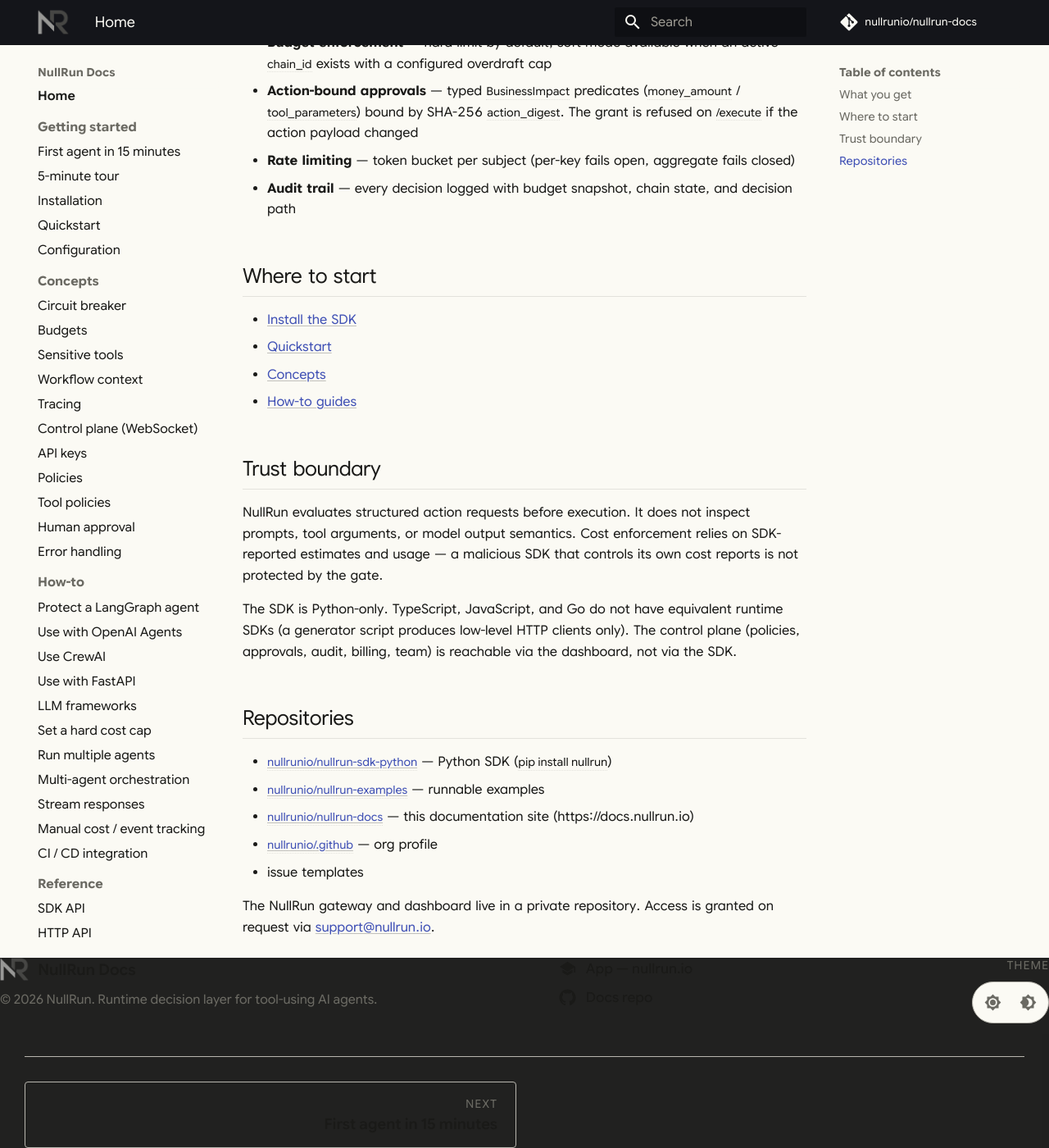
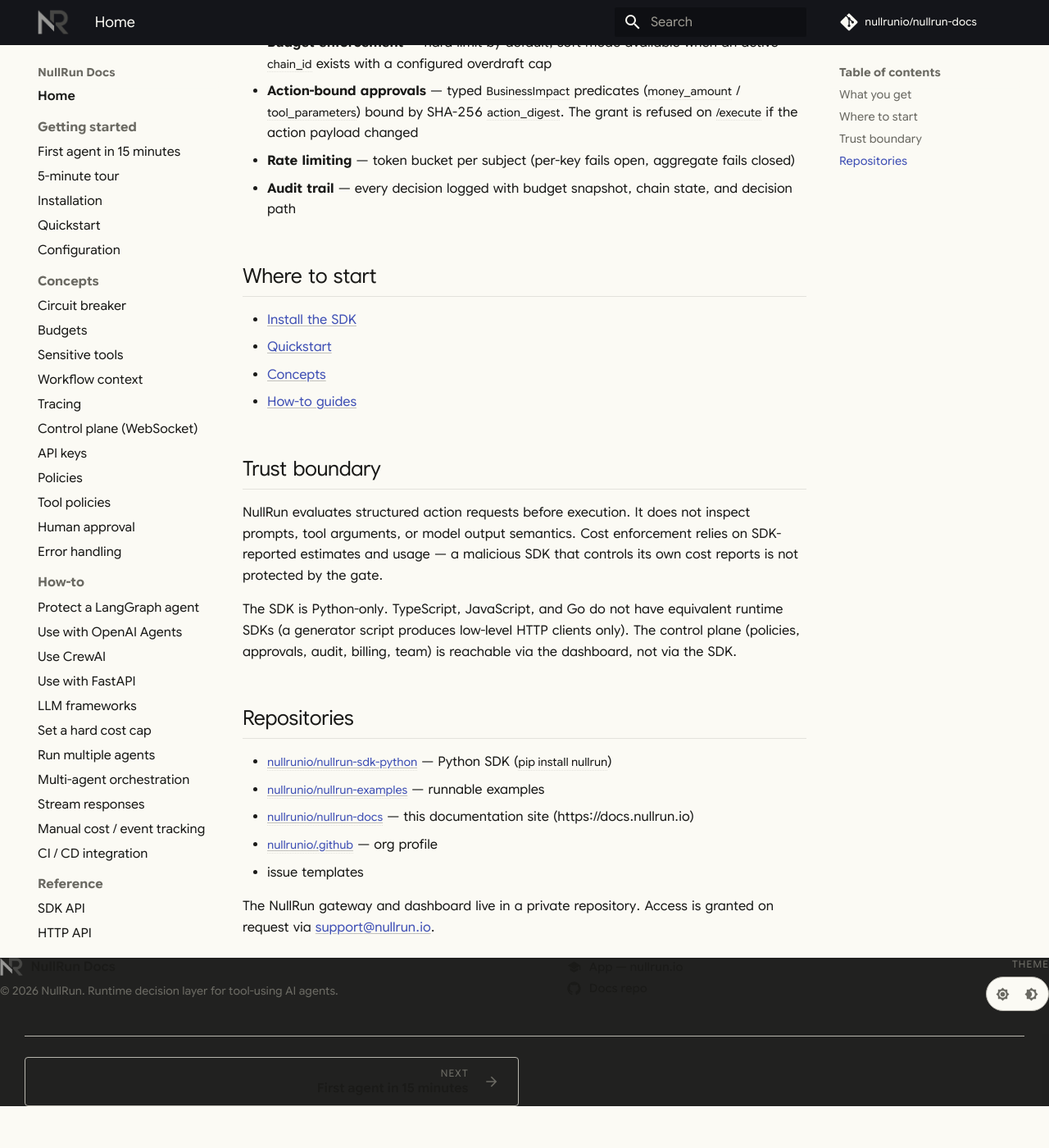
Before and after one commit to nullrunio/nullrun-docs, an MkDocs documentation site: the page built from docs/index.md, in a window 1280 px wide and 1400 px high, scrolled down 518 px. Shown: the whole window at 82% size. Built offline with MkDocs 1.6.1 and Material for MkDocs 9.7.7, drawn with Linux system fonts in a browser that asks for light colours; comment, search, counter and statistics services are not loaded; after the commit the page ends 1867 px from its top, so only the background shows below that.

Commit message:
upd doc str

```diff
--- a/docs/stylesheets/extra.css
+++ b/docs/stylesheets/extra.css
@@ -1188,52 +1188,52 @@
 }
 
 /* Column 1 � brand */
-.nr-footer__brand { display: flex; flex-direction: column; gap: 0.6rem; }
+.nr-footer__brand { display: flex; flex-direction: column; gap: 0.45rem; }
 .nr-footer__logo {
   display: inline-flex;
   align-items: center;
-  gap: 0.55rem;
+  gap: 0.5rem;
   text-decoration: none;
   color: var(--md-default-fg-color);
   font-weight: 600;
-  font-size: 0.95rem;
+  font-size: 0.8rem;
 }
-.nr-footer__logo img { height: 1.4rem; width: auto; }
+.nr-footer__logo img { height: 1.1rem; width: auto; }
 .nr-footer__copy {
   margin: 0;
-  font-size: 0.78rem;
+  font-size: 0.68rem;
   color: var(--md-default-fg-color--light);
-  line-height: 1.45;
+  line-height: 1.4;
 }
 
 /* Column 2 � repo + nullrun.io links */
 .nr-footer__links {
   display: flex;
   flex-direction: column;
-  gap: 0.7rem;
-  padding-top: 0.15rem;
+  gap: 0.4rem;
+  padding-top: 0.1rem;
 }
 .nr-footer__link {
   display: inline-flex;
   align-items: center;
-  gap: 0.6rem;
+  gap: 0.5rem;
   text-decoration: none;
   color: var(--md-default-fg-color);
-  font-size: 0.85rem;
+  font-size: 0.72rem;
   font-weight: 500;
 }
 .nr-footer__link:hover { color: var(--md-accent-fg-color); text-decoration: underline; }
-.nr-footer__link svg { width: 1.05rem; height: 1.05rem; fill: currentColor; flex-shrink: 0; }
+.nr-footer__link svg { width: 0.85rem; height: 0.85rem; fill: currentColor; flex-shrink: 0; }
 
 /* Column 3 � palette toggle */
 .nr-footer__palette {
   display: flex;
   flex-direction: column;
   align-items: flex-end;
-  gap: 0.55rem;
+  gap: 0.4rem;
 }
 .nr-footer__palette-label {
-  font-size: 0.7rem;
+  font-size: 0.6rem;
   letter-spacing: 0.06em;
   text-transform: uppercase;
   color: var(--md-default-fg-color--light);
@@ -1241,8 +1241,8 @@
 .nr-footer__palette-form {
   display: inline-flex;
   align-items: center;
-  gap: 0.3rem;
-  padding: 0.3rem;
+  gap: 0.25rem;
+  padding: 0.25rem;
   border-radius: 999px;
   border: 1px solid var(--md-default-fg-color--lightest);
   background: var(--md-default-bg-color);
@@ -1251,33 +1251,35 @@
   display: inline-flex;
   align-items: center;
   justify-content: center;
-  width: 1.85rem;
-  height: 1.85rem;
+  width: 1.5rem;
+  height: 1.5rem;
   border-radius: 999px;
   cursor: pointer;
   color: var(--md-default-fg-color--light);
   transition: background 120ms ease, color 120ms ease;
 }
-.nr-footer__palette-btn svg { width: 1.05rem; height: 1.05rem; fill: currentColor; }
+.nr-footer__palette-btn svg { width: 0.85rem; height: 0.85rem; fill: currentColor; }
 .nr-footer__palette-btn:hover {
   background: var(--md-default-bg-color--light);
   color: var(--md-default-fg-color);
 }
 
-/* Prev / next pager under the footer */
+/* Prev / next pager under the footer.
+   Arrow icon + 2-line text inline; cards ~52px tall instead of 81px. */
 .nr-footer__pager {
   display: grid;
   grid-template-columns: 1fr 1fr;
-  gap: 1rem;
-  margin-top: 2rem;
-  padding-top: 1.5rem;
+  gap: 0.75rem;
+  margin-top: 1.5rem;
+  padding-top: 1.25rem;
   border-top: 1px solid var(--md-default-fg-color--lightest);
 }
 .nr-footer__pager-link {
   display: flex;
-  flex-direction: column;
-  gap: 0.2rem;
-  padding: 0.85rem 1.1rem;
+  align-items: center;
+  gap: 0.65rem;
+  padding: 0.55rem 0.85rem;
+  min-height: 2.75rem;
   border-radius: var(--md-border-radius);
   border: 1px solid var(--md-default-fg-color--lightest);
   text-decoration: none;
@@ -1288,24 +1290,42 @@
   border-color: var(--md-default-fg-color);
   background: var(--md-default-bg-color--light);
 }
-.nr-footer__pager-link--next { text-align: right; align-items: flex-end; }
+.nr-footer__pager-link--next { flex-direction: row-reverse; }
+.nr-footer__pager-text {
+  display: flex;
+  flex-direction: column;
+  gap: 0.05rem;
+  min-width: 0;
+}
+.nr-footer__pager-link--next .nr-footer__pager-text { text-align: right; align-items: flex-end; }
+.nr-footer__pager-link--prev .nr-footer__pager-text { text-align: left; align-items: flex-start; }
 .nr-footer__pager-direction {
-  font-size: 0.7rem;
+  font-size: 0.6rem;
   letter-spacing: 0.06em;
   text-transform: uppercase;
   color: var(--md-default-fg-color--light);
 }
-.nr-footer__pager-title { font-size: 0.92rem; font-weight: 600; }
+.nr-footer__pager-title { font-size: 0.78rem; font-weight: 600; line-height: 1.25; }
+.nr-footer__pager-arrow {
+  display: inline-flex;
+  align-items: center;
+  justify-content: center;
+  width: 1.5rem;
+  height: 1.5rem;
+  flex-shrink: 0;
+  color: var(--md-default-fg-color--light);
+}
+.nr-footer__pager-arrow svg { width: 1rem; height: 1rem; fill: currentColor; }
+.nr-footer__pager-link:hover .nr-footer__pager-arrow { color: var(--md-default-fg-color); }
 
 /* Responsive: footer collapses on narrow viewports. */
 @media (max-width: 60em) {
   .nr-footer__inner {
     grid-template-columns: 1fr;
-    gap: 1.75rem;
+    gap: 1.25rem;
   }
   .nr-footer__palette { align-items: flex-start; }
   .nr-footer__pager { grid-template-columns: 1fr; }
-  .nr-footer__pager-link--next { text-align: left; align-items: flex-start; }
 }
 
 /* Drop Material's default footer chrome � our override replaces it. */
--- a/overrides/partials/footer.html
+++ b/overrides/partials/footer.html
@@ -98,15 +98,29 @@
       {% if page.previous_page %}
       <a class="nr-footer__pager-link nr-footer__pager-link--prev"
          href="{{ page.previous_page.url | url }}">
-        <span class="nr-footer__pager-direction">Previous</span>
-        <span class="nr-footer__pager-title">{{ page.previous_page.title }}</span>
+        <span class="nr-footer__pager-arrow" aria-hidden="true">
+          <svg xmlns="http://www.w3.org/2000/svg" viewBox="0 0 24 24">
+            <path d="M20 11v2H8l5.5 5.5-1.42 1.42L4.5 12l7.58-7.58L13.5 5.84 8 11h12Z"/>
+          </svg>
+        </span>
+        <span class="nr-footer__pager-text">
+          <span class="nr-footer__pager-direction">Previous</span>
+          <span class="nr-footer__pager-title">{{ page.previous_page.title }}</span>
+        </span>
       </a>
       {% endif %}
       {% if page.next_page %}
       <a class="nr-footer__pager-link nr-footer__pager-link--next"
          href="{{ page.next_page.url | url }}">
-        <span class="nr-footer__pager-direction">Next</span>
-        <span class="nr-footer__pager-title">{{ page.next_page.title }}</span>
+        <span class="nr-footer__pager-arrow" aria-hidden="true">
+          <svg xmlns="http://www.w3.org/2000/svg" viewBox="0 0 24 24">
+            <path d="M4 11v2h12l-5.5 5.5 1.42 1.42L19.5 12l-7.58-7.58L10.5 5.84 16 11H4Z"/>
+          </svg>
+        </span>
+        <span class="nr-footer__pager-text">
+          <span class="nr-footer__pager-direction">Next</span>
+          <span class="nr-footer__pager-title">{{ page.next_page.title }}</span>
+        </span>
       </a>
       {% endif %}
     </nav>
```
